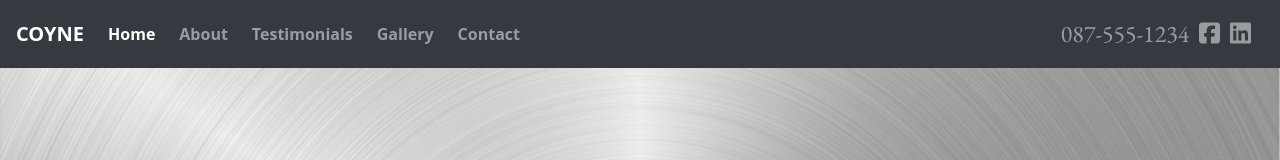
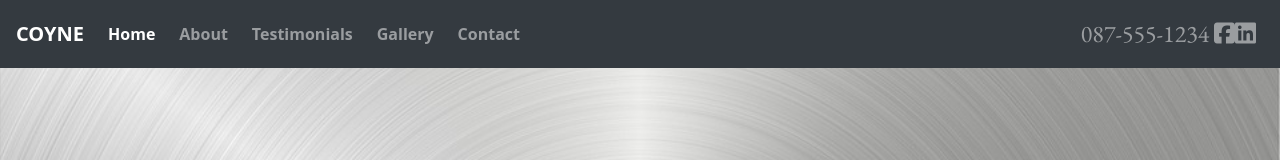
Before and after one commit to Leo-Cullen/first-milestone-project, a plain HTML site: page index.html in a window 1280 px wide. Shown: the top 160 px of the page. Drawn offline with nearby package versions, Linux system fonts and the light colour scheme.

Commit message:
end of day

```diff
--- a/assets/css/style.css
+++ b/assets/css/style.css
@@ -20,7 +20,7 @@ p {
 }
 
 .icon {
-    margin: 0 5px 0;
+    margin: 0 5 0;
 }
 
 .navbar-brand {
```
Also changed, not shown: .c9/metadata/environment/assets/css/style.css, 2 other files.
